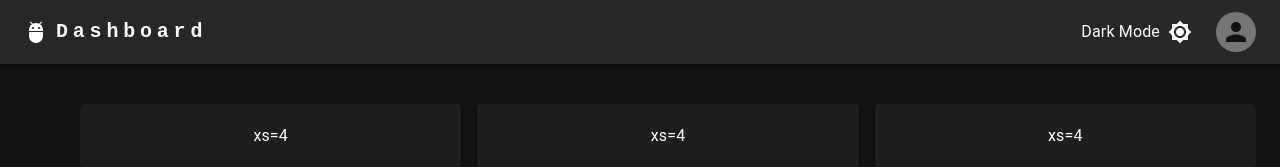
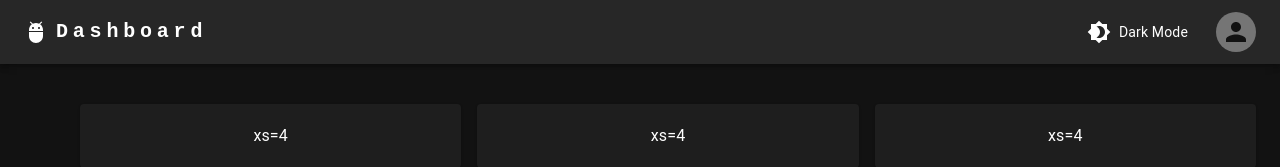
Before and after one commit to hugobiella/react-projects, a Next.js app in the folder cb-data-databoard/: page /dashboard/Dashboard in a window 1280 px wide. Shown: the top 167 px of the page. Built offline with nearby package versions, Linux system fonts and the light colour scheme; no server answers.

Commit message:
little changes

```diff
--- a/cb-data-databoard/src/components/ThemeToggleButton/ThemeToggleButton.tsx
+++ b/cb-data-databoard/src/components/ThemeToggleButton/ThemeToggleButton.tsx
@@ -2,28 +2,54 @@ import IconButton from "@mui/material/IconButton";
 import Brightness7Icon from "@mui/icons-material/Brightness7";
 import Brightness4Icon from "@mui/icons-material/Brightness4";
 import React from "react";
- import {useTheme} from "@mui/system";
+import { useTheme } from "@mui/system";
 import Typography from "@mui/material/Typography";
- import {useMediaQuery} from "@mui/material";
+import { useMediaQuery } from "@mui/material";
 
 export type ThemeToggleButtonProps = {
-     ColorModeContext: React.Context<{ toggleColorMode: () => void; }>,
- }
+  ColorModeContext: React.Context<{ toggleColorMode: () => void }>;
+};
 
 const ThemeToggleButton = (props: ThemeToggleButtonProps) => {
-     const mobileCheck = useMediaQuery('(min-width: 500px)');
-     const {    ColorModeContext = React.createContext({ toggleColorMode: () => {} })} = props;
+  const mobileCheck = useMediaQuery("(min-width: 500px)");
+  const {
+    ColorModeContext = React.createContext({ toggleColorMode: () => {} }),
+  } = props;
   const theme = useTheme();
   const colorMode = React.useContext(ColorModeContext);
+
   return (
     <>
+      <IconButton
+        sx={{
+          mr: 2,
+          display: "flex",
+          alignItems: "center",
+          gap: 1,
+          borderRadius: "8px", // bordas arredondadas
+          padding: "6px 12px", // ajusta o padding para um formato mais retangular
+          ":hover": {
+            backgroundColor: theme.palette.mode === "dark" ? "#424242" : "#f0f0f0", // cor de fundo de hover
+          },
+        }}
+        title={theme.palette.mode + " mode"}
+        aria-label={theme.palette.mode + " mode button"}
+        onClick={colorMode.toggleColorMode}
+        color="inherit"
+      >
+        {theme.palette.mode === "dark" ? (
+          <Brightness4Icon />
+        ) : (
+          <Brightness7Icon />
+        )}
         {mobileCheck && (
-                 <Typography>{theme.palette.mode === "dark" ? "Dark Mode" : "Light Mode"}</Typography>)
-             }
-             <IconButton sx={{mr: 2}} title={theme.palette.mode + ' mode'} aria-label={theme.palette.mode + ' mode button'} onClick={colorMode.toggleColorMode} color="inherit">
-                 {theme.palette.mode === 'dark' ? <Brightness7Icon/> : <Brightness4Icon/>}
+          <Typography variant="body2">
+            {theme.palette.mode === "dark" ? "Dark Mode" : "Light Mode"}
+          </Typography>
+        )}
       </IconButton>
-         </>)
- }
+    </>
+  );
+};
 
 export default ThemeToggleButton;
--- a/cb-data-databoard/src/pages/dashboard/Dashboard.module.scss
+++ b/cb-data-databoard/src/pages/dashboard/Dashboard.module.scss
@@ -1,8 +1,8 @@
 .topCardContainer {
     display: grid;
     grid-template-columns: repeat(auto-fit, minmax(250px, 1fr));
-    gap: 16px; // Espaçamento entre os cards
-    width: 100%; // Garante que o grid ocupe toda a largura disponível
+    gap: 16px; // espaçamento entre os cards
+    width: 100%; // grid ocupa toda a largura disponível
     align-items: stretch;
 }
 
```
Lines whose indentation alone changed are shown as unchanged.
